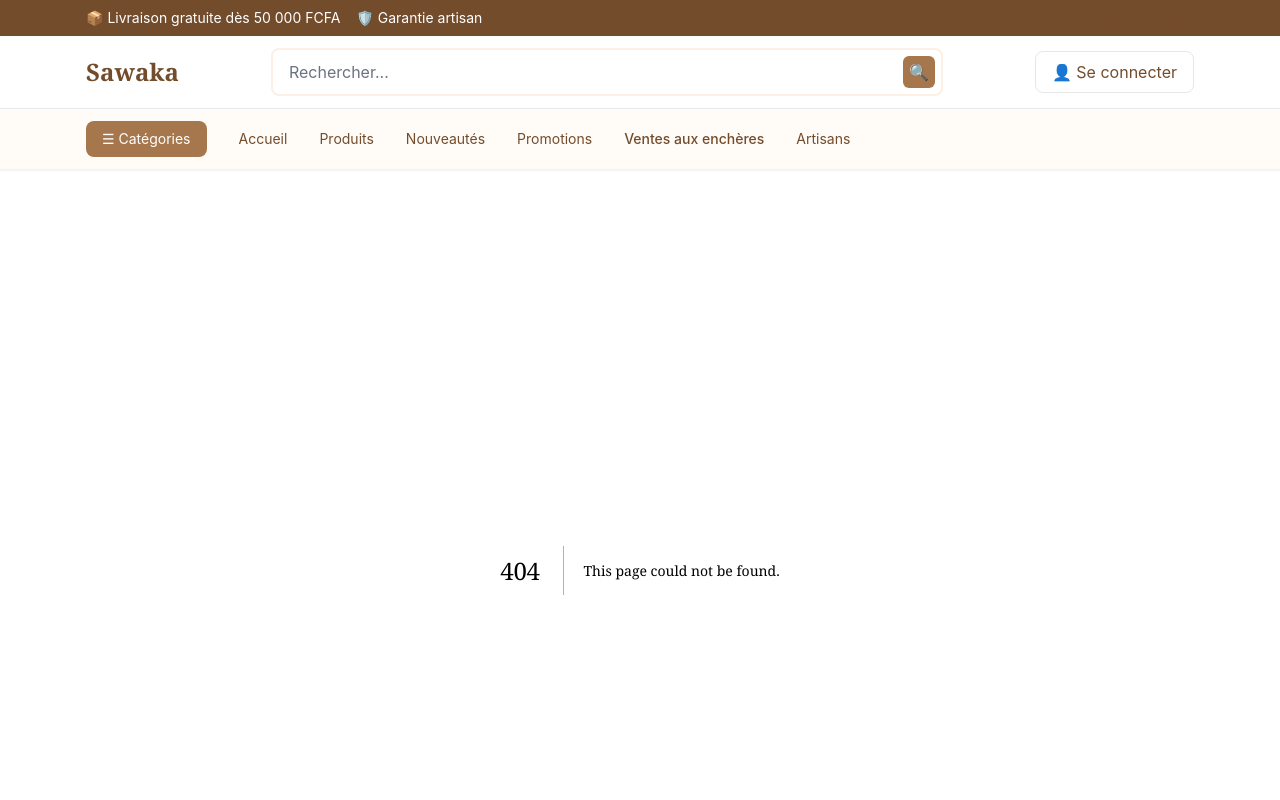
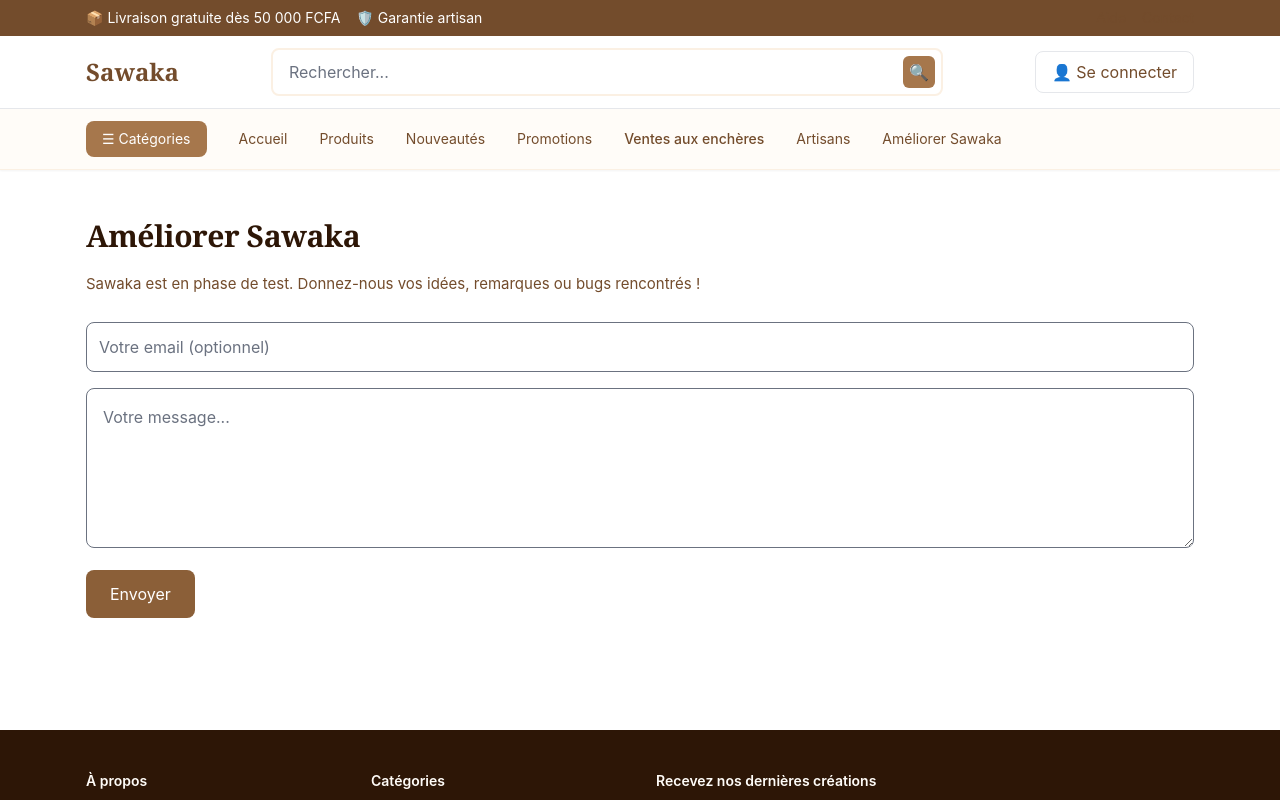
Before and after one commit to Bond52/ecommerce-web-avec-tailwind, a Next.js app: page /amelioration in a window 1280 px wide. Before the commit this address had no page. Shown: the top 800 px of the page. Built offline with nearby package versions, Linux system fonts and the light colour scheme.

Commit message:
Ajout feedback v1

```diff
--- /dev/null
+++ b/app/amelioration/page.tsx
@@ -0,0 +1,50 @@
+"use client";
+import { useState } from "react";
+
+export default function AmeliorationPage() {
+  const [message, setMessage] = useState("");
+  const [email, setEmail] = useState("");
+
+  const handleSend = async () => {
+    const res = await fetch("/api/feedback", {
+      method: "POST",
+      headers: { "Content-Type": "application/json" },
+      body: JSON.stringify({ message, email }),
+    });
+
+    const data = await res.json();
+    if (data.success) alert("Merci pour votre retour !");
+    else alert("Erreur lors de l’envoi");
+  };
+
+  return (
+    <div className="wrap py-12">
+      <h1 className="text-3xl font-bold mb-4">Améliorer Sawaka</h1>
+      <p className="text-sawaka-700 mb-6">
+        Sawaka est en phase de test. Donnez-nous vos idées, remarques ou bugs rencontrés !
+      </p>
+
+      <input
+        type="email"
+        placeholder="Votre email (optionnel)"
+        className="border w-full p-3 mb-4 rounded-lg"
+        value={email}
+        onChange={(e) => setEmail(e.target.value)}
+      />
+
+      <textarea
+        placeholder="Votre message..."
+        className="border w-full p-4 h-40 rounded-lg"
+        value={message}
+        onChange={(e) => setMessage(e.target.value)}
+      />
+
+      <button
+        onClick={handleSend}
+        className="mt-4 bg-sawaka-600 text-white px-6 py-3 rounded-lg"
+      >
+        Envoyer
+      </button>
+    </div>
+  );
+}
--- a/app/components/Header.tsx
+++ b/app/components/Header.tsx
@@ -227,6 +227,8 @@ export default function Header() {
       Ventes aux enchères
     </Link>
     <Link href="/artisans">Artisans</Link>
+    <Link href="/amelioration">Améliorer Sawaka</Link>
+
   </div>
 </div>
 
--- /dev/null
+++ b/app/config/feedback.js
@@ -0,0 +1,7 @@
+// /config/feedback.js
+module.exports = {
+  feedbackRecipients: [
+    "bertrand.ond@gmail.com"
+   // "test2@sawaka.com",
+  ]
+};
```
Also changed, not shown: 2 other files (tests, documents, lock files or other folders).
